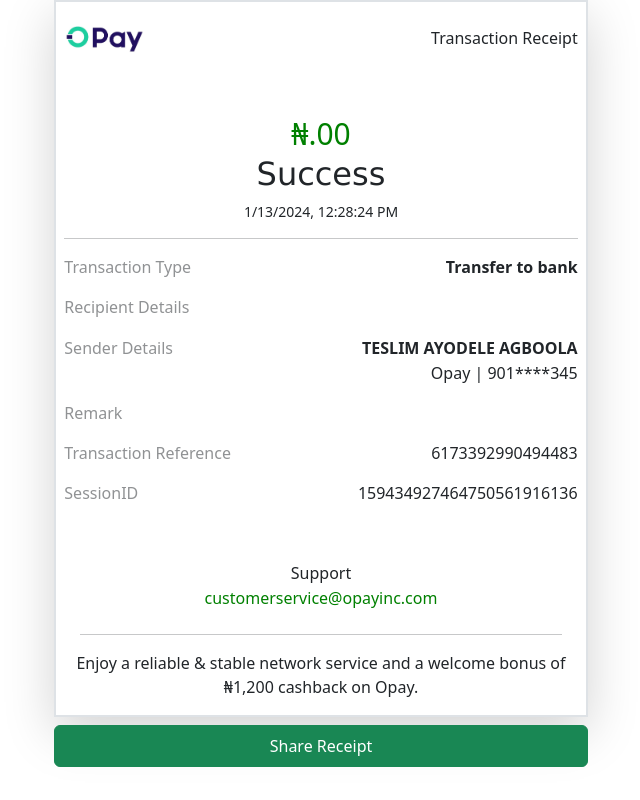
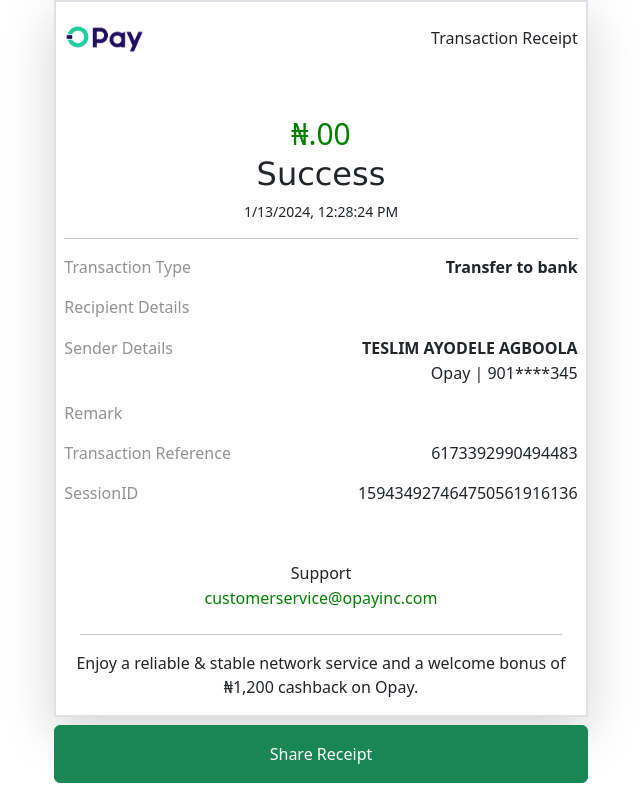
Before and after one commit to devtescode/Terryopay, a React (Vite) app: page /dashboard in a window 1280 px wide. Shown: the whole page, without its empty margins (319-959 px from the left). Built offline with nearby package versions, Linux system fonts and the light colour scheme.

Commit message:
my opay commit

```diff
--- a/src/components/DashboardDetails.jsx
+++ b/src/components/DashboardDetails.jsx
@@ -143,7 +143,7 @@
                 </div>
             </div>
             <div className='col-md-5 col-sm-12 mx-auto mt-2'>
-                <button className='btn btn-success w-100 p-2'>Share Receipt</button>
+                <button className='btn btn-success w-100 p-3' style={{alignItems: "center"}}>Share Receipt</button>
             </div>
         </>
     )
```
